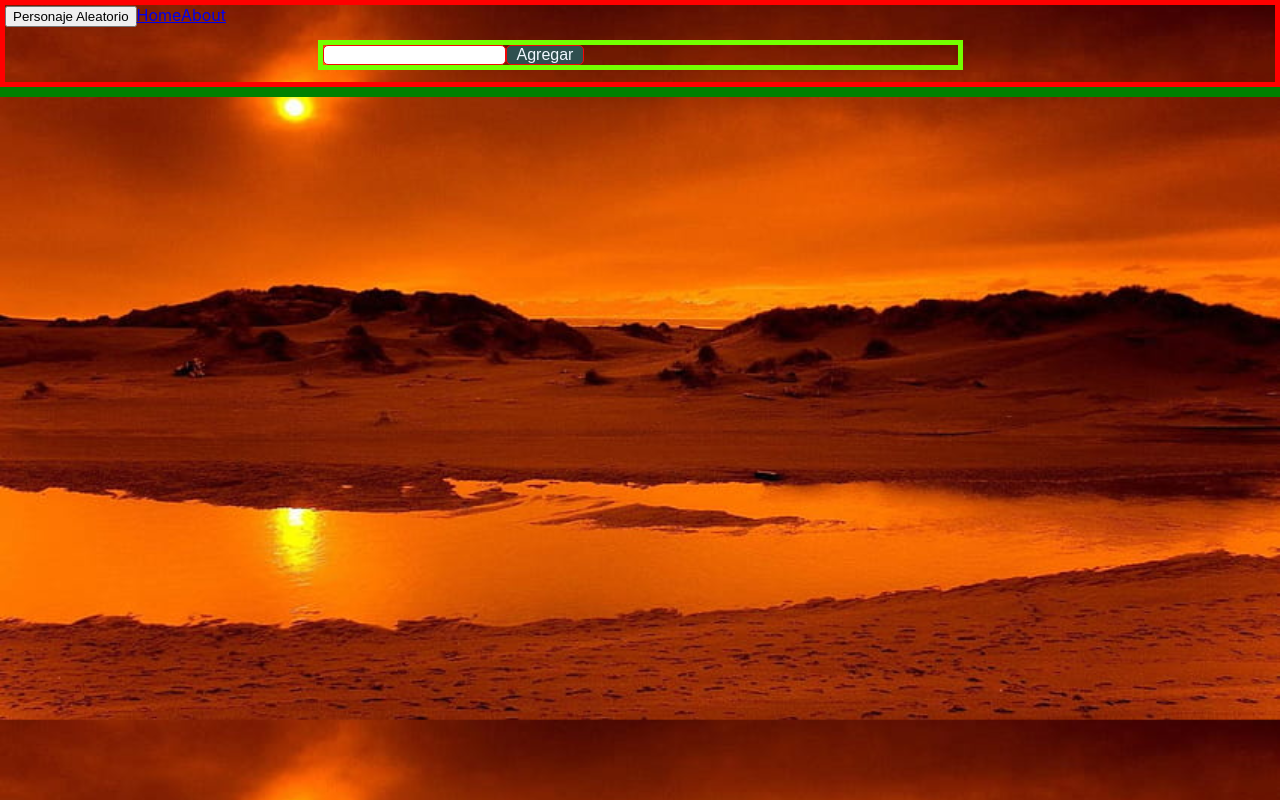
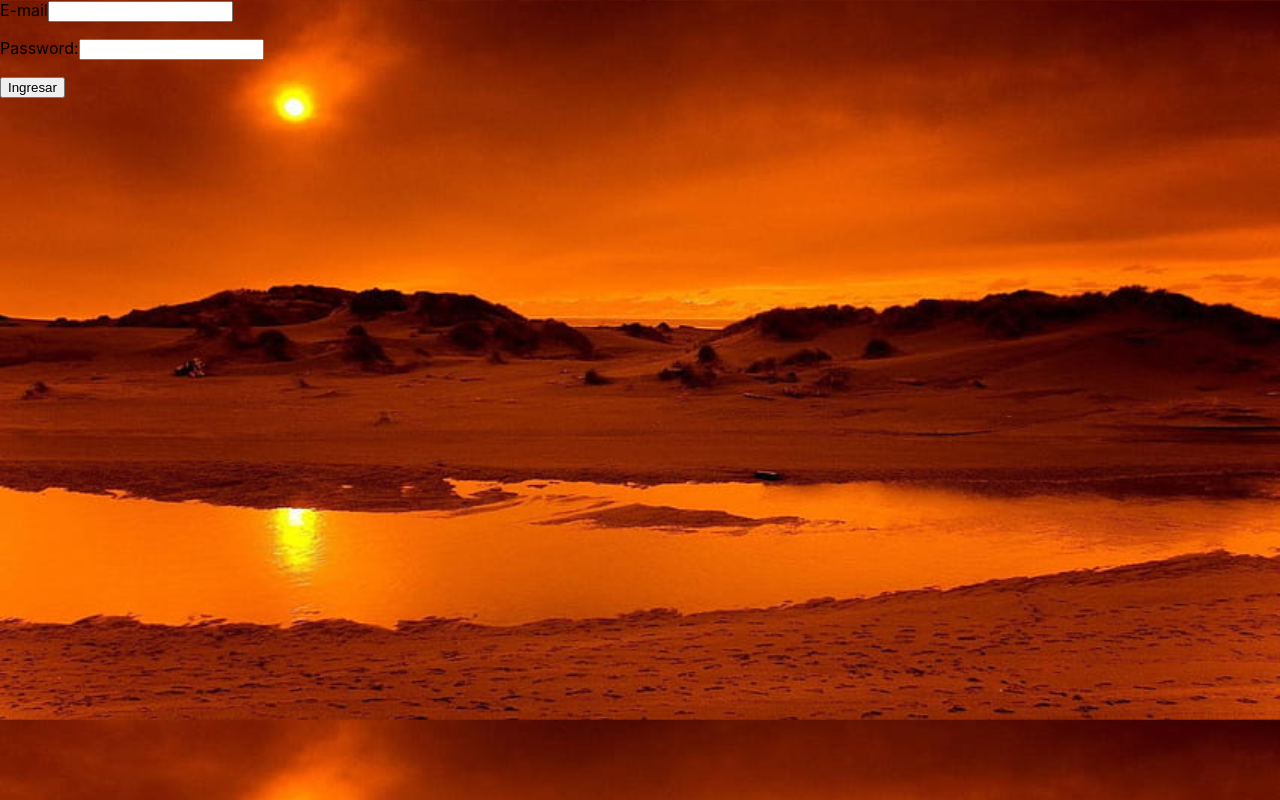
Before and after one commit to JulioACegarraC/Rick-and-Morty, a React (Create React App) app: page / in a window 1280 px wide. Built offline with nearby package versions, Linux system fonts and the light colour scheme.

Commit message:
Commit Formularios

```diff
--- a/src/App.js
+++ b/src/App.js
@@ -3,11 +3,16 @@ import About from './components/About';
 import Error from './components/Error';
 import Cards from './components/Cards.jsx';
 import Nav from './components/Nav';
-import React, {useState} from 'react';
-import { Routes,Route } from 'react-router-dom';
+import React, {useState,useEffect} from 'react';
+import { Routes,Route, useLocation, useNavigate } from 'react-router-dom';
 import Detail from './components/Detail';
+import Form from './components/Form';
 function App() {
    const [characters,setCharacters] = useState([]);
+   const [access,setAccess] = useState(false);
+   const EMAIL = "homerosimpson@gmail.com";
+   const PASSWORD = "mejorseriex100pre";
+   const navigate = useNavigate();
 
    function onSearch(id) {
       let arrayIds = characters.map(ele => ele.id)
@@ -52,12 +57,30 @@ function App() {
          window.alert('¡Este personaje ya ha sido agregado!');
       }
    }
+   function login (userData) {
+      if (userData.email === EMAIL && userData.password === PASSWORD){
+         console.log(userData);
+         setAccess(true);
+         navigate("/home");
+      }
+   }
+   useEffect(() => {
+      !access && navigate('/');
+   },
+   [access]);
+   const location = useLocation().pathname;
+   function logOut () {
+         setAccess(false);
+   }
+
+
 
    return (
       <div>
-         <Nav onSearch={onSearch} onRandom={onRandom} />
+         {location !== '/'? <Nav onSearch={onSearch} onRandom={onRandom} logOut={logOut}/>:null}
          <Routes>
-            <Route path='/' element = {<Cards characters={characters} onClose={onClose} />} />
+            <Route path='/' element = {<Form login={login} />} />
+            <Route path='/home' element = {<Cards characters={characters} onClose={onClose} />} />
             <Route path='/about' element= {<About />}/>
             <Route path='/detail/:id' element= {<Detail />}/>
             <Route path='*' element= {<Error />}/>
--- a/src/components/Detail.jsx
+++ b/src/components/Detail.jsx
@@ -31,4 +31,3 @@ export default function Detail(props) {
       </div>
     );
  }
-//  {"id":34,"name":"Benjamin","status":"Alive","species":"Poopybutthole","type":"","gender":"Male","origin":{"name":"unknown","url":},"location":{"name":"Interdimensional Cable","url":"https://rickandmortyapi.com/api/location/6"},"image":"https://rickandmortyapi.com/api/character/avatar/34.jpeg","episode":["https://rickandmortyapi.com/api/episode/8","https://rickandmortyapi.com/api/episode/13","https://rickandmortyapi.com/api/episode/17"],"url":"https://rickandmortyapi.com/api/character/34","created":"2017-11-05T09:24:04.748Z"}
--- /dev/null
+++ b/src/components/Form.jsx
@@ -0,0 +1,35 @@
+import { useState } from "react";
+import validacion from '../validation'
+//import styles from "./Card.module.css"
+export default function Form(props) {
+    let [userData,setUserData] = useState({
+        email:"",
+        password:"",
+    });
+    let [errors,setErrors] = useState({});
+    const onChange = (evento) => {
+        let {value,name} = evento.target;
+        setUserData ({...userData, [name] : value});
+        setErrors(
+            validacion({
+                ...userData,
+                [name]: value
+            })
+        )
+    }
+    const handleSubmit = (evento) => {
+        evento.preventDefault();
+        props.login(userData);
+    }
+    return (
+       <form onSubmit={handleSubmit}>
+            <label htmlFor="">E-mail</label>
+            <input name='email' type="text"  onChange={onChange}/>
+            <p>{errors.email && errors.email}</p>
+            <label htmlFor="">Password:</label>
+            <input name='password' type="password" onChange={onChange} />
+            <p>{errors.password && errors.password}</p>
+            <button>Ingresar</button>
+       </form>
+    );
+ }
--- a/src/components/Nav.jsx
+++ b/src/components/Nav.jsx
@@ -6,7 +6,8 @@ export default function Nav(props) {
     return (
        <div className={styles.Container}>
          <button onClick={() => props.onRandom(826)}>Personaje Aleatorio</button>
-         <NavLink to = '/'  >Home</NavLink>
+         <button onClick={props.logOut}>Log Out</button>
+         <NavLink to = '/home'  >Home</NavLink>
          <NavLink to = '/about'  >About</NavLink>
          <SearchBar onSearch={props.onSearch} />
        </div>
--- /dev/null
+++ b/src/validation.js
@@ -0,0 +1,11 @@
+export default function Validacion(user) { // {email:"",password:""}
+    const regexEmail = /\S+@\S+\.\S+/;
+    const regexPass = new RegExp ("[0-9]");
+    const errors = {};
+    //if (!user.email) errors.email = "El E-mail es Obligatorio";
+    if (!regexEmail.test(user.email)) errors.email = "El E-mail no es valido";
+    if (user.email.length>35) errors.email = "Maximo 35 caracteres";
+    if (user.password.length <6 || user.password.length >10 ) errors.password = "El pasword debe contener entr 6 y 10 caracteres";
+    if (!regexPass.test(user.password)) errors.password = "El passwor debe contener al menos 1 numero";
+    return errors;
+};
```
Also changed, not shown: src/README.md (deleted), 1 other file (tests, documents, lock files or other folders).
